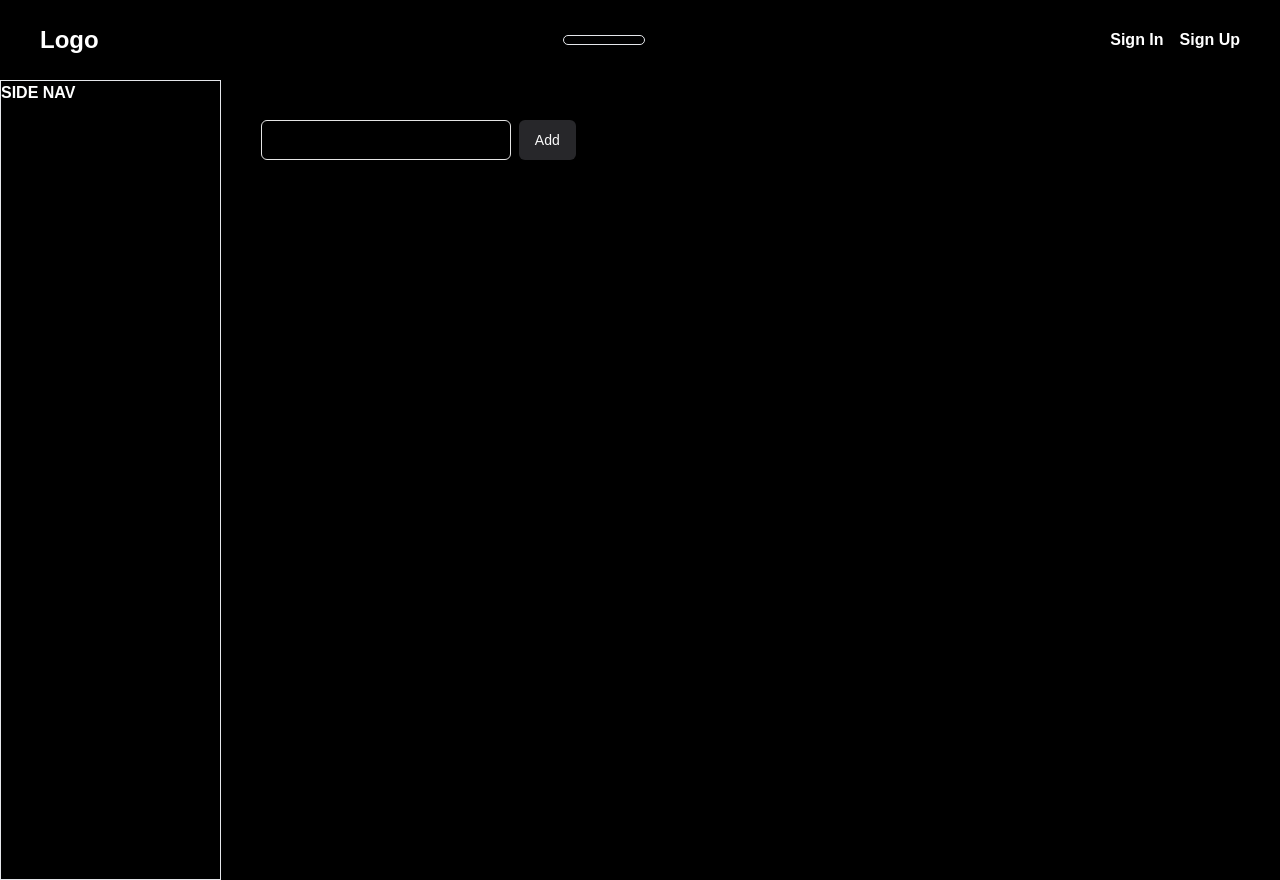
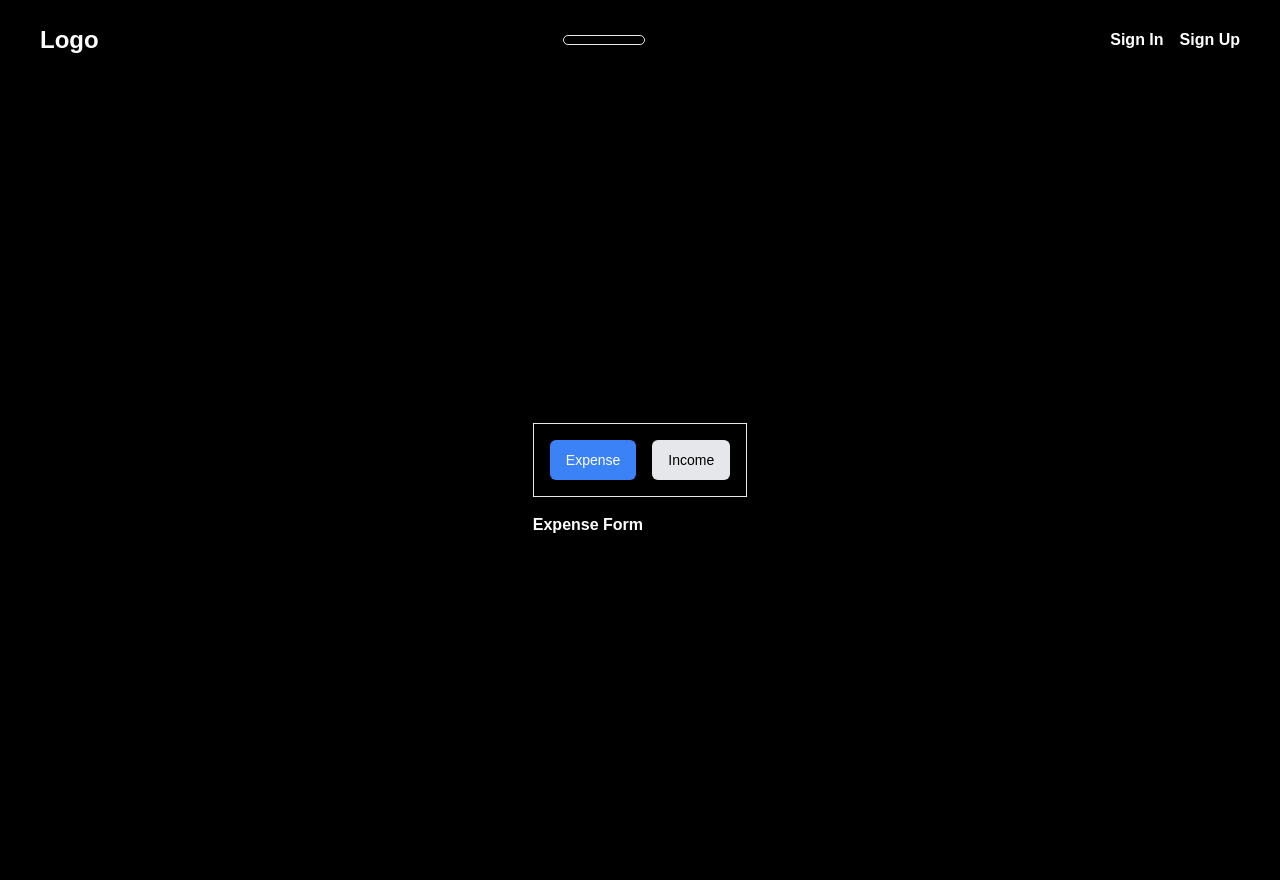
Before and after one commit to JosueSalazaku/expense-log, a Next.js app: page /expenses in a window 1280 px wide. Built offline with nearby package versions, Linux system fonts and the light colour scheme; no server answers.

Commit message:
Refactor page component and  TabSystem UI

```diff
--- a/src/app/expenses/page.tsx
+++ b/src/app/expenses/page.tsx
@@ -1,19 +1,14 @@
-import { Button } from "@/Components/ui/button";
-import { Input } from "@/Components/ui/input";
+import TabSystem from "@/Components/TabSystem";
 import React from "react";
 
 export default function Page() {
 
 
   return (
-    <div className="flex">
-      <section className="w-[230px] h-screen border ">SIDE NAV</section>
-      <section className="w-[1100px] h-screen px-10 pt-10">
+    <div className="flex h-screen w-screen justify-center items-center">
         <div className="flex flex-row gap-2">
-          <Input type="numbers" className="w-[250px] bg-black" />
-          <Button className="bg-zinc-800">Add</Button>
         </div>
-      </section>
+        <TabSystem />
     </div>
   );
 }
--- a/src/components/TabSystem.tsx
+++ b/src/components/TabSystem.tsx
@@ -1,29 +1,36 @@
+"use client"
 import React, { useState } from 'react';
+import { Button } from '@/Components/ui/button';
 
-export default function TabSystem() {
+export default function ToggleTabSystem() {
   const [activeTab, setActiveTab] = useState("Expense");
 
-    const handleTabClick = (tabName: string) => {
+  const handleTabClick = (tabName: string) => {
     setActiveTab(tabName);
   };
 
   return (
     <div>
-      <div className="tab-buttons">
-        <button
+      <div className="flex justify-center items-center gap-4 border h-fit w-fit p-4">
+        <Button
           onClick={() => handleTabClick("Expense")}
-          className={activeTab === "Expense" ? "active" : ""}
+          className={`px-4 py-2 ${
+            activeTab === "Expense" ? "bg-blue-500 text-white" : "bg-gray-200 text-black"
+          }`}
         >
           Expense
-        </button>
-        <button
+        </Button>
+        <Button
           onClick={() => handleTabClick("Income")}
-          className={activeTab === "Income" ? "active" : ""}
+          className={`px-4 py-2 ${
+            activeTab === "Income" ? "bg-blue-500 text-white" : "bg-gray-200 text-black"
+          }`}
         >
           Income
-        </button>
-      </div>
-      <div className="tab-content">
+        </Button>
+          </div>
+
+      <div className="tab-content mt-4">
         {activeTab === "Expense" && <div>Expense Form</div>}
         {activeTab === "Income" && <div>Income Form</div>}
       </div>
--- a/tailwind.config.ts
+++ b/tailwind.config.ts
@@ -9,15 +9,7 @@ const config: Config = {
   ],
   theme: {
   	extend: {
-  		colors: {
-  			background: 'var(--background)',
-  			foreground: 'var(--foreground)'
-  		},
-  		borderRadius: {
-  			lg: 'var(--radius)',
-  			md: 'calc(var(--radius) - 2px)',
-  			sm: 'calc(var(--radius) - 4px)'
-  		}
+
   	}
   },
   plugins: [require("tailwindcss-animate")],
```
